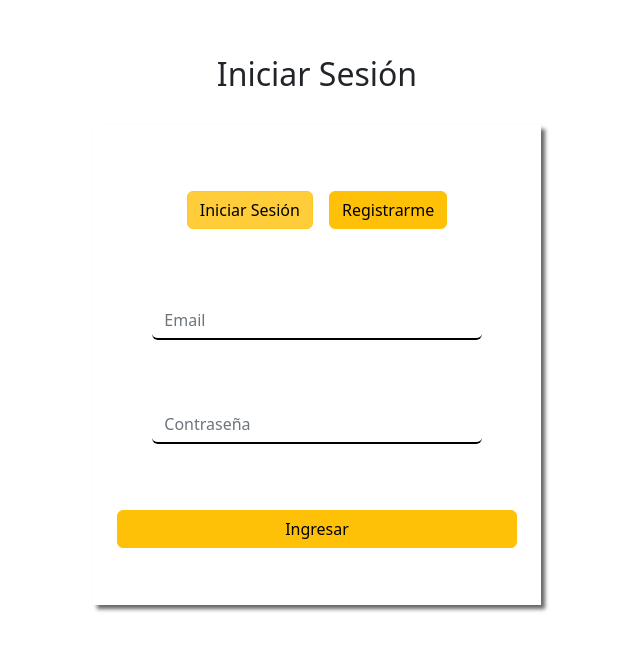
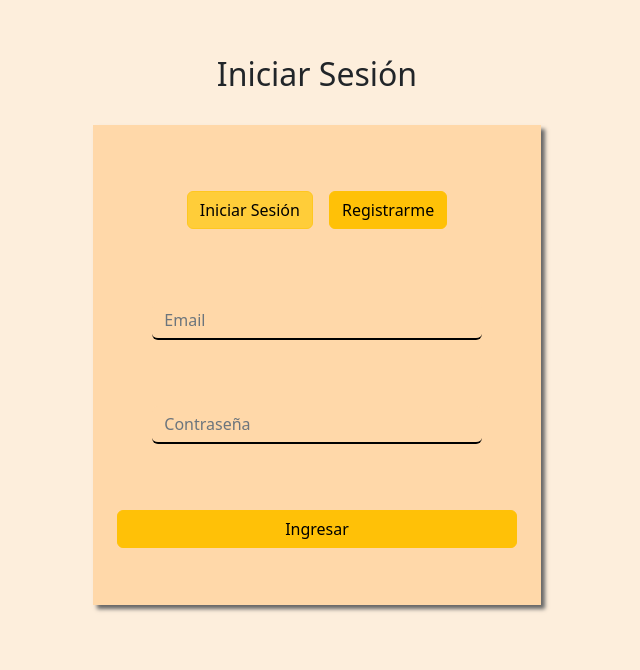
Before and after one commit to matiaspedernera/proyectoISPC, an Angular app in the folder frontend/: page /perfil in a window 1280 px wide. Shown: the part 130-800 px from the top of the page, without its empty margins (323-963 px from the left). Built offline with nearby package versions, Linux system fonts and the light colour scheme.

Commit message:
Update perfil.component.css

```diff
--- a/frontend/src/app/perfil/perfil.component.css
+++ b/frontend/src/app/perfil/perfil.component.css
@@ -6,7 +6,7 @@
     flex-direction: column;
     justify-content: center;
     align-items: center;
-    background-color: var(--color4);
+    background-color: #fdeedc;
     padding-top: 15vh;
   }
 
@@ -18,19 +18,19 @@
     height: 60vh;
     width: 35%;
     margin-top: 3vh;
-    background-color: var(--color3);
+    background-color: #ffd8a9;
     box-shadow: 4px 4px 4px #666;
   }
   .input-form{
     border: 0 !important;
     border-bottom: 2px solid #000000 !important;
-    background-color:var(--color3) !important;
+    background-color:#ffd8a9 !important;
     margin: 1vh 0 1vh 0;
 
   }
 
   form .form-buttons .btn:active{
-    background-color: var(--color1) !important;
+    background-color: #e38b29 !important;
   }
 
   .footer {
```
